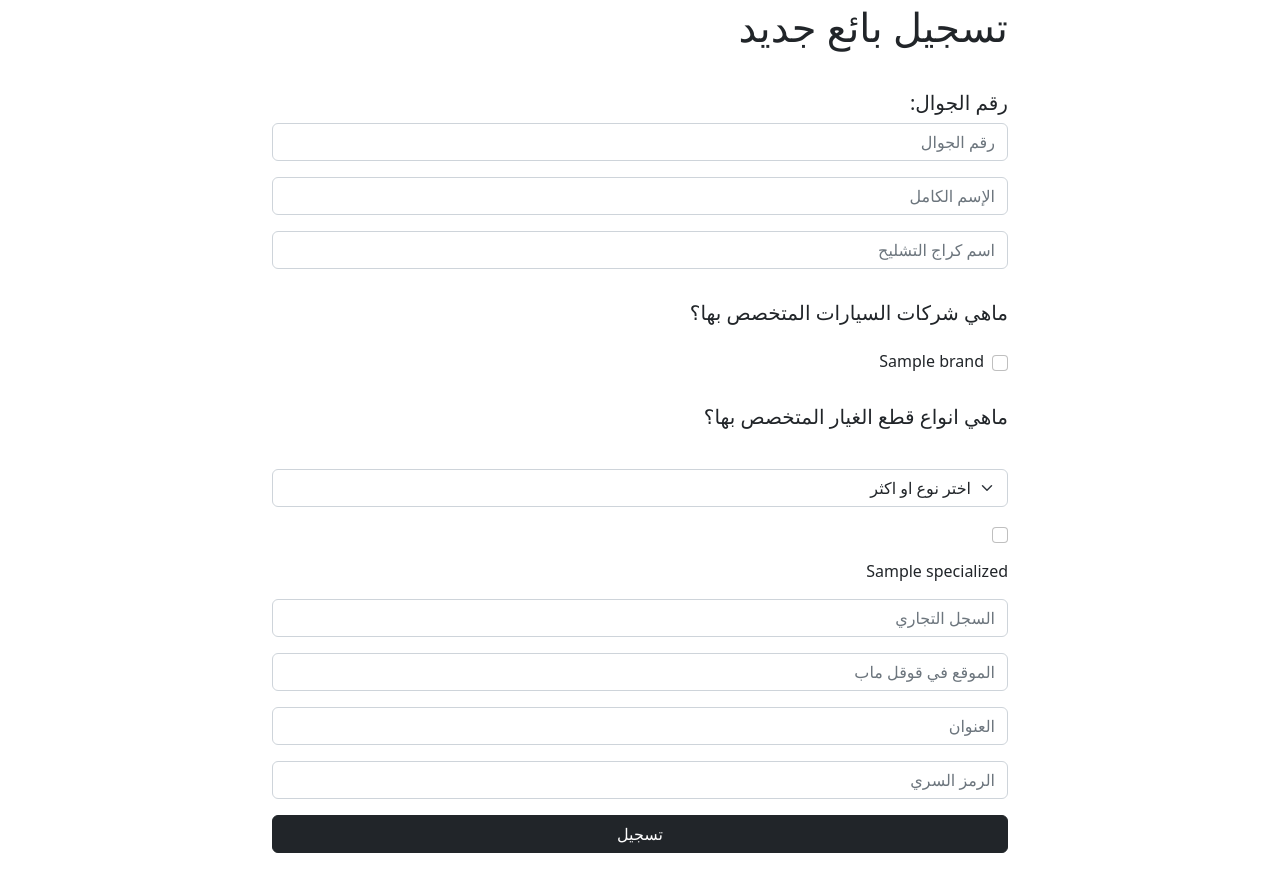
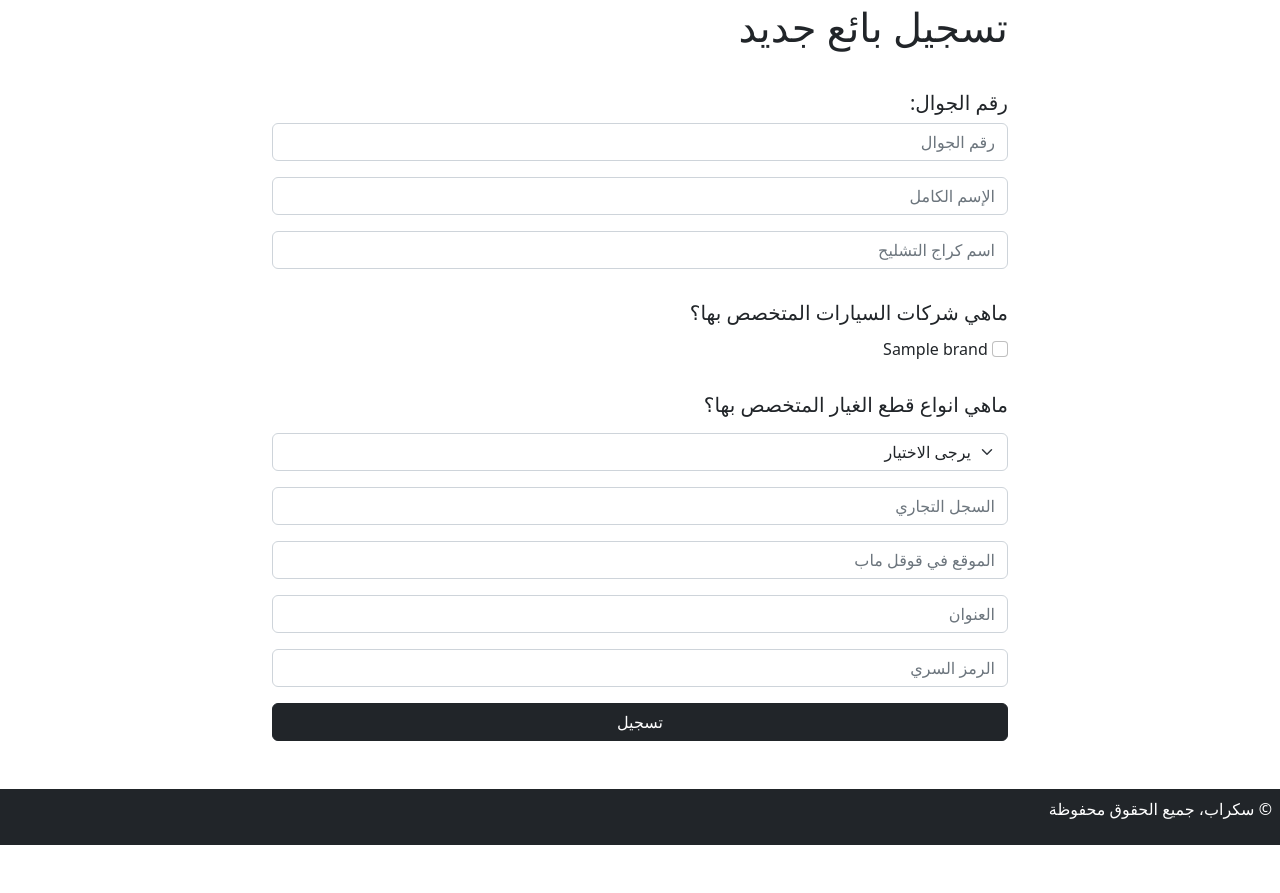
Before and after one commit to osama-fahd/ScrapProject, a Django app: template Scrap/accounts/templates/accounts/seller_signup.html in a window 1280 px wide. Shown: the part 117-1010 px from the top of the page. After the commit the page ends 962 px from the top, so only its background shows below. Run offline with Django 5.2, Linux system fonts and the light colour scheme; tables that the repository leaves empty hold one stand-in row (values such as "Sample post"); the template is opened without the code that fills it: values that come from a table or form of the project are taken from there, most other values are stand-ins (such as "Sample title", 1, 10 or a date in 2020).

Commit message:
seller sign up

```diff
--- a/Scrap/accounts/templates/accounts/seller_signup.html
+++ b/Scrap/accounts/templates/accounts/seller_signup.html
@@ -21,25 +21,36 @@
 
                 <input type="text" class="form-control" placeholder="اسم كراج التشليح" name="company_name" required>
 
+                <div class="d-flex flex-column gap-1">
                     <h5>ماهي شركات السيارات المتخصص بها؟</h5>
-                <div class="d-flex align-items-center gap-2">
-
+                    <div class="row row-cols-3 row-cols-sm-3 row-cols-lg-4">
                         {% for brand in brands %}
+                        <div>
                             <input type="checkbox" class="form-check-input" name="brands" id="check-{{brand.id}}" value="{{brand.id}}" />
                             <label for="check-{{brand.id}}">{{brand.name}}</label>
+                        </div>
                         {% endfor %}
                     </div>
 
+                </div>
+
+                <div>
                     <h5>ماهي انواع قطع الغيار المتخصص بها؟</h5>
+                    <!-- <select name="specialized" class="form-select" required> -->
+                        <!-- <option value="" disabled selected>اختر نوع او اكثر</option> -->
+                         <!-- <div class="row row-cols-3 row-cols-sm-3 row-cols-lg-4"> -->
                             <select name="specialized" class="form-select" required>
-                    <option value="" disabled selected>اختر نوع او اكثر</option>
+                                <option value="">يرجى الاختيار</option>
                                 {% for value, label in specialized %}
-                        <input type="checkbox" class="form-check-input" name="specialized" id="check-{{value}}" value="{{value}}" />
-                        <label for="check-{{value}}">{{label}}</label>
+                                    <option value="{{ value }}">{{ label }}</option>
+
                                 {% endfor %}
                             </select>
+                         <!-- </div> -->
+                    <!-- </select> -->
+                </div>
 
-                <input type="number" class="form-control"  placeholder="السجل التجاري" name="commercial_register" required>
+                <input type="number" class="form-control"  placeholder="السجل التجاري" name="commercial_register" required minlength="10" maxlength="10" max="10" min="10">
 
                 <input type="url" class="form-control" placeholder="الموقع في قوقل ماب" name="google_map_address" >
 
```
Also changed, not shown: Scrap/accounts/models.py (+10 -1 lines). Lines whose indentation alone changed are shown as unchanged.
